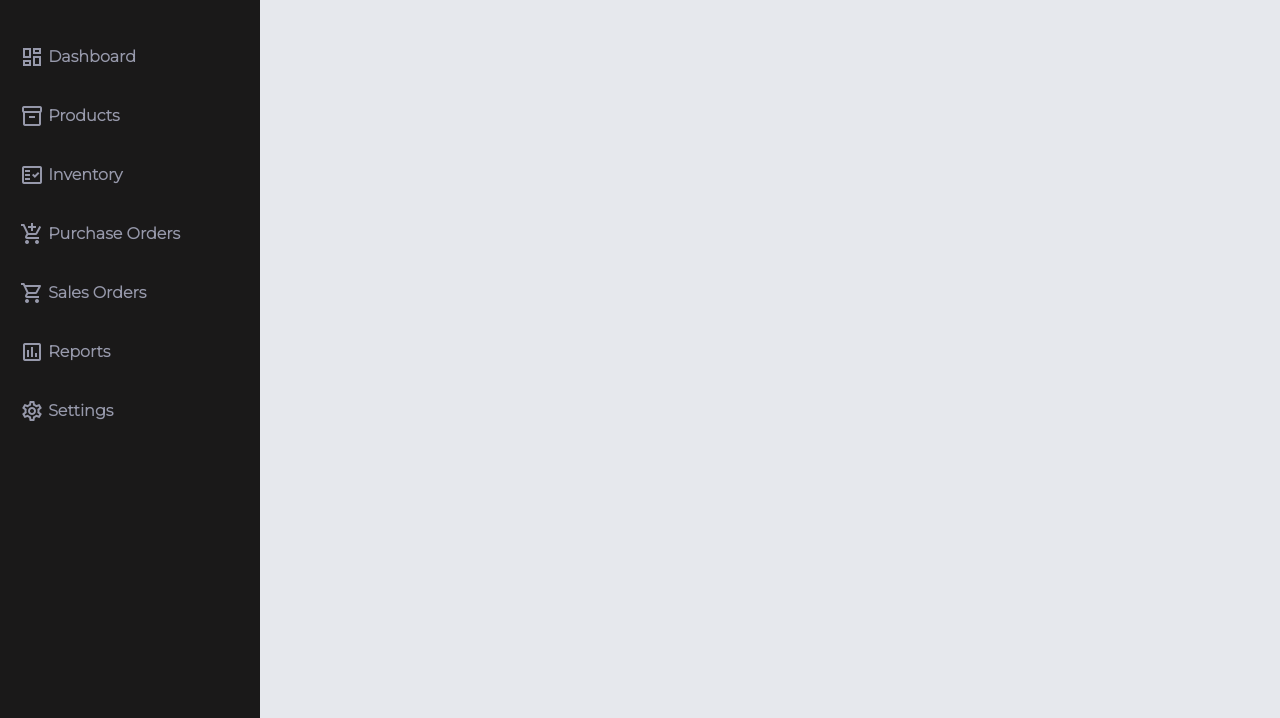
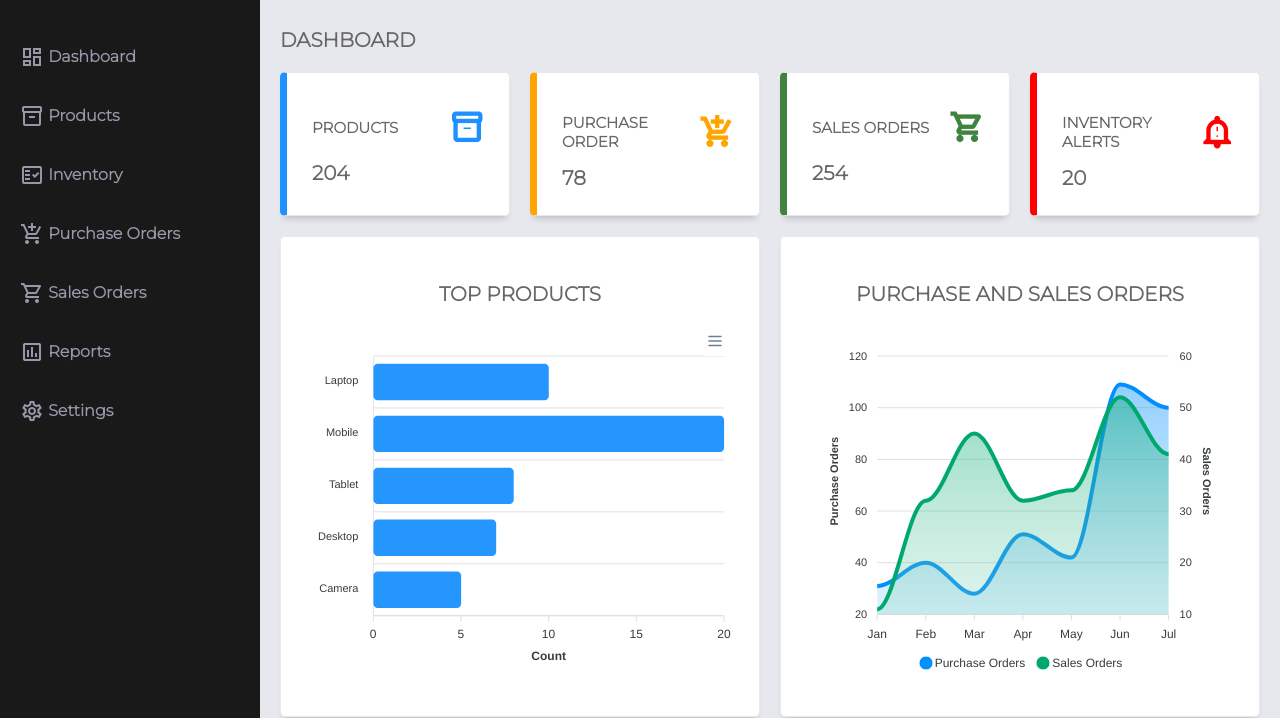
Before and after one commit to asishkghosh/Dashboard-HTML-CSS-JavaScript, a plain HTML site: page index.html in a window 1280 px wide. Shown: the part 82-800 px from the top of the page. Drawn offline with nearby package versions, Linux system fonts and the light colour scheme.

Commit message:
apex chart implementation

```diff
--- a/css/styles.css
+++ b/css/styles.css
@@ -2,7 +2,7 @@ body {
     margin: 0;
     padding: 0;
     box-sizing: border-box;
-    background-color:#e6e8ed;
+    background-color: #e6e8ed;
     color: #666666;
     font-family: "Montserrat", sans-serif;
 }
@@ -25,7 +25,7 @@ body {
 }
 
 .text-green {
-    color: #00ff00;
+    color: #307930ec;
 }
 
 .text-orange {
@@ -54,7 +54,7 @@ body {
     align-items: center;
     justify-content: space-between;
     padding: 0 30px 0 30px;
-    box-shadow:  0 6px 7px -4px rgba(0, 0, 0, 0.2);
+    box-shadow: 0 6px 7px -4px rgba(0, 0, 0, 0.2);
 }
 
 #sidebar {
@@ -80,8 +80,9 @@ body {
     margin-bottom: 30px;
 
 }
-.sidebar-title > span {
-    display:none;
+
+.sidebar-title>span {
+    display: none;
 }
 
 .sidebar-brand {
@@ -101,13 +102,14 @@ body {
     padding: 20px 20px 20px 20px;
     font-weight: bolder;
 }
+
 .sidebar-list-item:hover {
     background-color: #5f6162;
     color: #ffffff;
     cursor: pointer;
 }
 
-.sidebar-responsive{
+.sidebar-responsive {
     display: inline !important;
     position: absolute;
 }
@@ -121,3 +123,96 @@ body {
     overflow-y: auto;
     padding: 20px 20px;
 }
+
+.main-title {
+    display: flex;
+    justify-content: space-between;
+}
+
+.main-title>p {
+    font-size: 20px;
+    font-weight: bolder;
+}
+
+.main-cards {
+    display: grid;
+    grid-template-columns: 1fr 1fr 1fr 1fr;
+    gap: 20px;
+    margin-top: 20px 0;
+}
+
+.card {
+    display: flex;
+    justify-content: space-around;
+    flex-direction: column;
+    padding: 25px;
+    background-color: #ffffff;
+    box-sizing: border-box;
+    border-radius: 5px;
+    border: 1px solid #e6e8ed;
+    box-shadow: 0 6px 7px -4px rgba(0, 0, 0, 0.2);
+    -webkit-column-break-inside: avoid;
+
+}
+
+.card:first-child {
+    border-left: 7px solid #1e90ff;
+}
+
+.card:nth-child(2) {
+    border-left: 7px solid #ffa500;
+}
+
+.card:nth-child(3) {
+    border-left: 7px solid #307930ec;
+}
+
+.card:nth-child(4) {
+    border-left: 7px solid #ff0000;
+}
+
+.card>span {
+    font-size: 20px;
+    font-weight: bolder;
+}
+
+.card-inner {
+    display: flex;
+    justify-content: space-between;
+    align-items: center;
+}
+
+.card-inner>p {
+    font-size: 15px;
+    font-weight: bolder;
+}
+
+.card-inner>span {
+    font-size: 35px;
+    font-weight: bolder;
+}
+
+.charts {
+    display: grid;
+    grid-template-columns: 1fr 1fr;
+    gap: 20px;
+    margin-top: 20px;
+}
+
+.charts-card {
+    padding: 25px;
+    background-color: #ffffff;
+    box-sizing: border-box;
+    border-radius: 5px;
+    border: 1px solid #e6e8ed;
+    box-shadow: 0 6px 7px -4px rgba(0, 0, 0, 0.2);
+    -webkit-column-break-inside: avoid;
+}
+
+.chart-title {
+    display: flex;
+    justify-content: center;
+    align-items: center;
+    font-weight: bolder;
+    font-size: 20px;
+}
--- a/index.html
+++ b/index.html
@@ -76,12 +76,64 @@
         </aside>
 
         <!-- main -->
-        <main class="main-container"></main>
+        <main class="main-container">
 
+            <div class="main-title">
+                <p class="font-weight-bold">DASHBOARD</p>
+            </div>
 
+            <div class="main-cards">
+                <div class="card">
+                    <div class="card-inner">
+                        <p class="text-primary">PRODUCTS</p>
+                        <span class="material-icons-outlined text-blue">inventory_2</span>
+                    </div>
+                    <span class="text-primary text-weight-bold">204</span>
+                </div>
+
+                <div class="card">
+                    <div class="card-inner">
+                        <p class="text-primary">PURCHASE ORDER</p>
+                        <span class="material-icons-outlined text-orange">add_shopping_cart</span>
+                    </div>
+                    <span class="text-primary text-weight-bold">78</span>
+                </div>
+
+                <div class="card">
+                    <div class="card-inner">
+                        <p class="text-primary">SALES ORDERS</p>
+                        <span class="material-icons-outlined text-green">shopping_cart</span>
+                    </div>
+                    <span class="text-primary text-weight-bold">254</span>
+                </div>
+
+                <div class="card">
+                    <div class="card-inner">
+                        <p class="text-primary">INVENTORY ALERTS</p>
+                        <span class="material-icons-outlined text-red">notification_important</span>
+                    </div>
+                    <span class="text-primary text-weight-bold">20</span>
+                </div>
+            </div>
+
+            <div class="charts">
+                <div class="charts-card">
+                    <p class="chart-title font-weight-bold">TOP PRODUCTS</p>
+                    <div id="bar-chart"></div>
+                </div>
+
+                <div class="charts-card">
+                    <p class="chart-title font-weight-bold">PURCHASE AND SALES ORDERS</p>
+                    <div id="area-chart"></div>
+                </div>
+            </div>
+
+        </main>
 
     </div>
 
+    <!---- Apex Charts -->
+    <script src="https://cdn.jsdelivr.net/npm/apexcharts"></script>
     <!-- Custom JS -->
     <script src="js/scripts.js"></script>
 </body>
--- a/js/scripts.js
+++ b/js/scripts.js
@@ -16,3 +16,107 @@ function closeSidebar() {
     sidebarOpen = false;
   }
 }
+
+//---------Charts-----------//
+//BAR chart
+
+var barChartOptions = {
+  series: [{
+    data: [10, 20, 8, 7, 5]
+  }],
+
+  chart: {
+    type: 'bar',
+    height: 350,
+    toolbar: {
+      show: true
+    },
+  },
+
+  colors: ['#0084ff', '#1ab7ea', '#39539E', '#0077B5', '#0084fe'],
+
+  plotOptions: {
+    bar: {
+      borderRadius: 4,
+      horizontal: true,
+      distubuted: true,
+      columnWidth: '40%',
+    }
+  },
+
+  dataLabels: {
+    enabled: false
+  },
+
+  xaxis: {
+    categories: ['Laptop', 'Mobile', 'Tablet', 'Desktop', 'Camera'],
+    title: {
+      text: 'Count'
+    }
+  },
+
+};
+
+var barChart = new ApexCharts(document.querySelector("#bar-chart"), barChartOptions);
+barChart.render();
+
+
+//AREA chart
+
+var areaChartOptions = {
+  series: [{
+    name: 'Purchase Orders',
+    data: [31, 40, 28, 51, 42, 109, 100]
+  },
+
+  {
+    name: 'Sales Orders',
+    data: [11, 32, 45, 32, 34, 52, 41]
+  }],
+
+  chart: {
+    height: 350,
+    type: 'area',
+    toolbar: {
+      show: false,
+    },
+  },
+
+  stroke: {
+    curve: 'smooth'
+  },
+
+
+  labels: ["Jan", "Feb", "Mar", "Apr", "May", "Jun", "Jul"],
+
+  markers: {
+    size: 0
+  },
+
+  yaxis: [
+    {
+      title: {
+        text: 'Purchase Orders',
+      },
+    },
+    {
+      opposite: true,
+      title: {
+        text: 'Sales Orders',
+      },
+    },
+  ],
+
+  dataLabels: {
+    enabled: false
+  },
+
+  tooltip: {
+    shared: true,
+    intersect: false,
+  }
+
+};
+
+var areaChart = new ApexCharts(document.querySelector("#area-chart"), areaChartOptions);
+areaChart.render();
```
Lines whose indentation alone changed are shown as unchanged.
